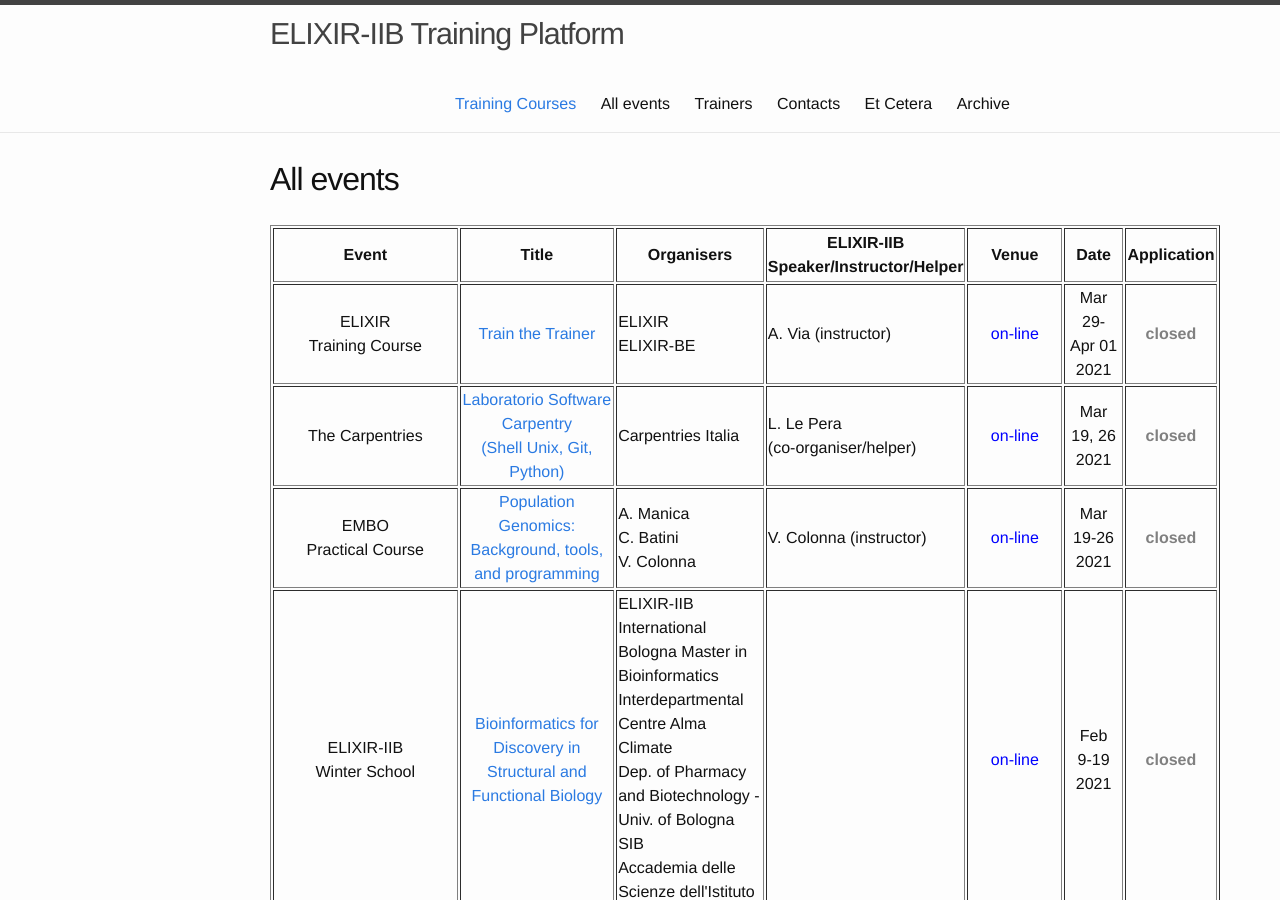
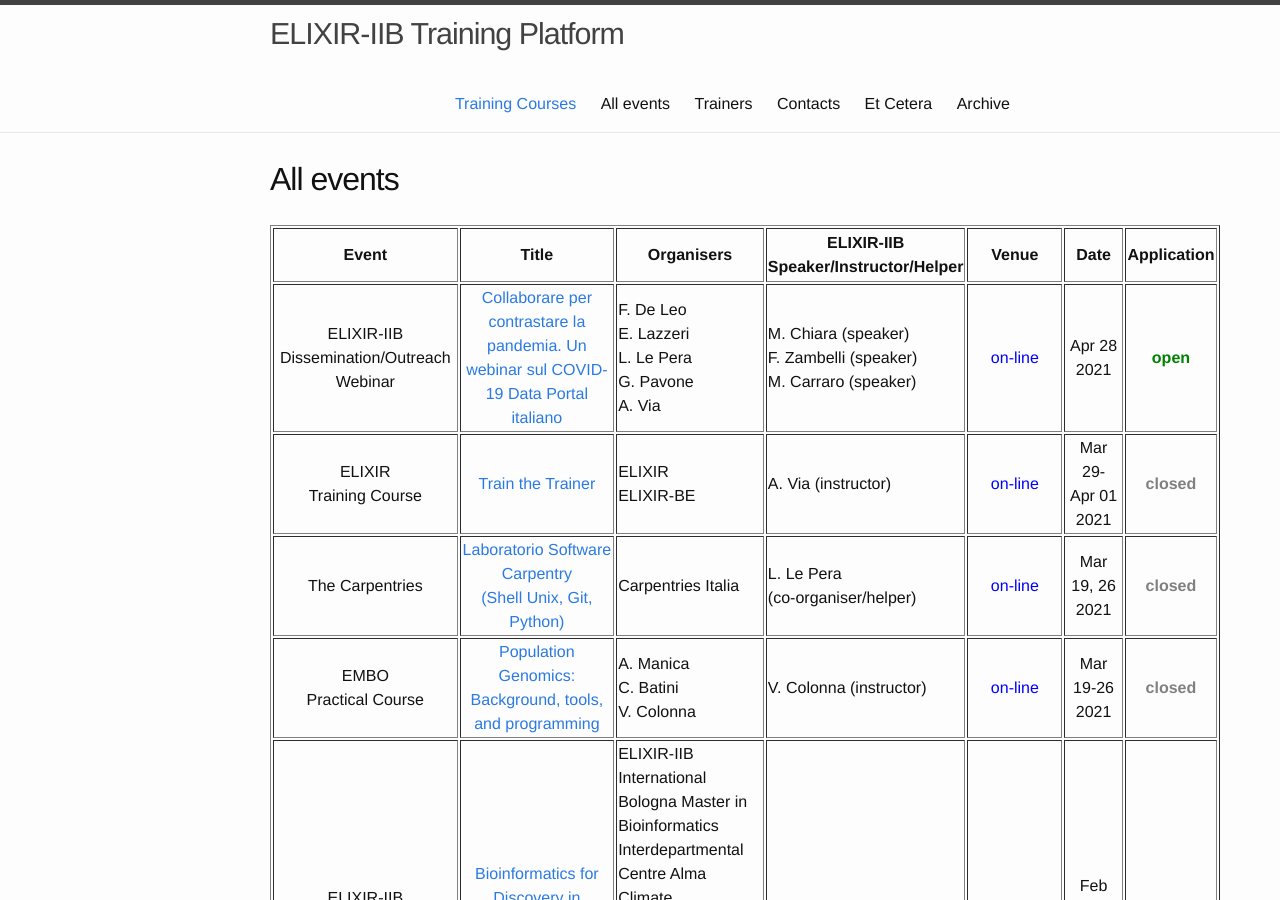
Before and after one commit to ELIXIR-IIB-training/website, a Jekyll site: the page built from _pages/01-all_events.md, in a window 1280 px wide and 900 px high. Built offline with Jekyll 4.4.1, drawn with Linux system fonts in a browser that asks for light colours.

Commit message:
Added Covid-19 Data Portal italiano webinar

```diff
--- a/_pages/01-all_events.md
+++ b/_pages/01-all_events.md
@@ -13,6 +13,15 @@ permalink: /all_events/
    <td height="50" width="75" align="center"><b>Venue</b></td>
    <td height="50" width="75" align="center"><b>Date</b></td>
    <td height="50" width="90" align="center"><b>Application</b></td>
+</tr>
+<tr>
+	<td height="50" align="center">ELIXIR-IIB Dissemination/Outreach<br>Webinar</td>
+   <td height="50" width="220" align="center"><a href="https://www.cnr.it/it/evento/17209">Collaborare per contrastare la pandemia. Un webinar sul COVID-19 Data Portal italiano</a></td>
+   <td height="50" width="150">F. De Leo<br>E. Lazzeri<br>L. Le Pera<br>G. Pavone<br>A. Via</td>
+   <td height="50" width="150">M. Chiara (speaker)<br>F. Zambelli (speaker)<br>M. Carraro (speaker)</td>
+   <td height="50" align="center"><font color="blue">on-line</font></td>
+   <td height="50" width="75" align="center">Apr 28<br>2021</td>
+   <td height="50" align="center"><font color="green"><b>open</b></font></td>
 </tr>
 <tr>
 <td height="50" align="center">ELIXIR<br>Training Course</td>
```
